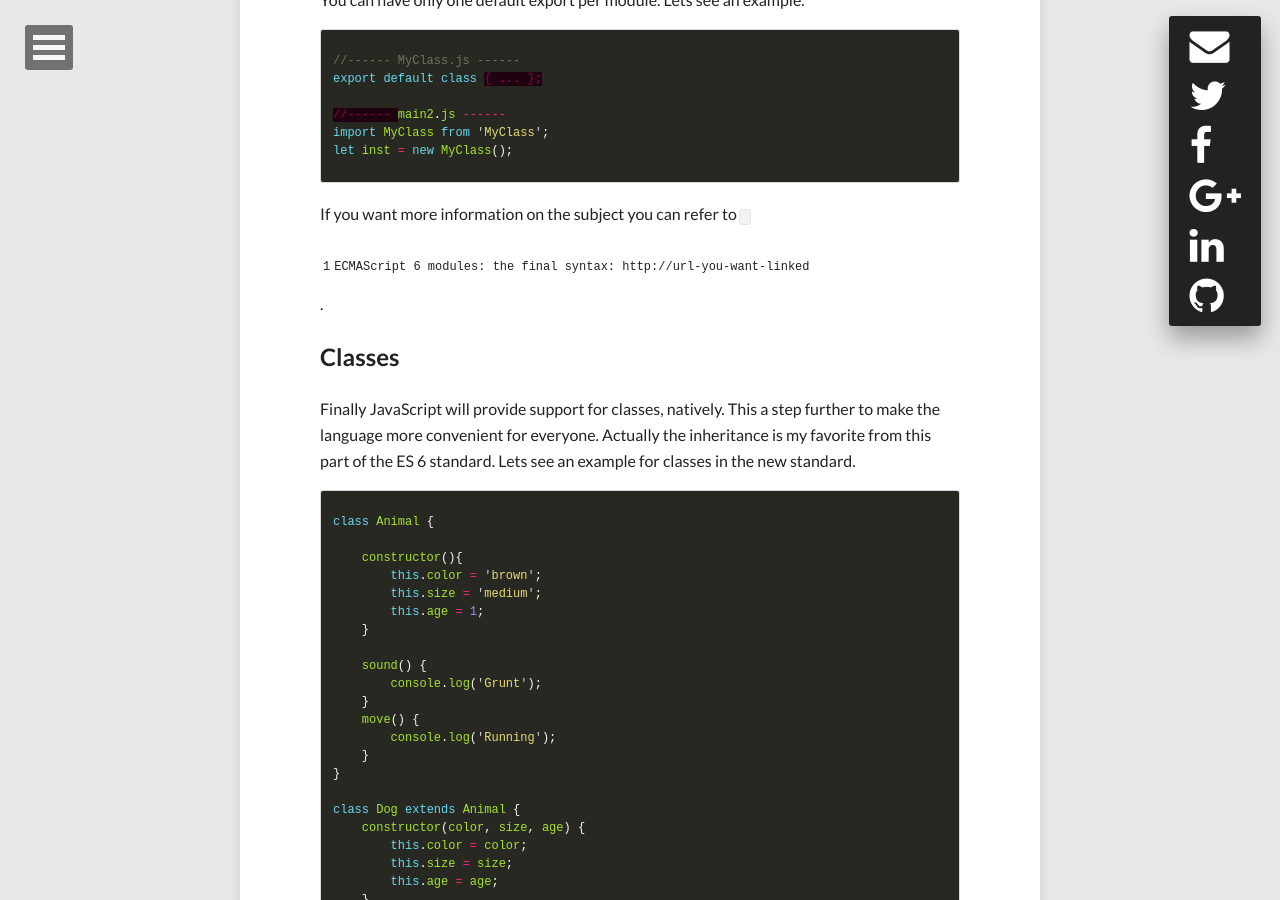
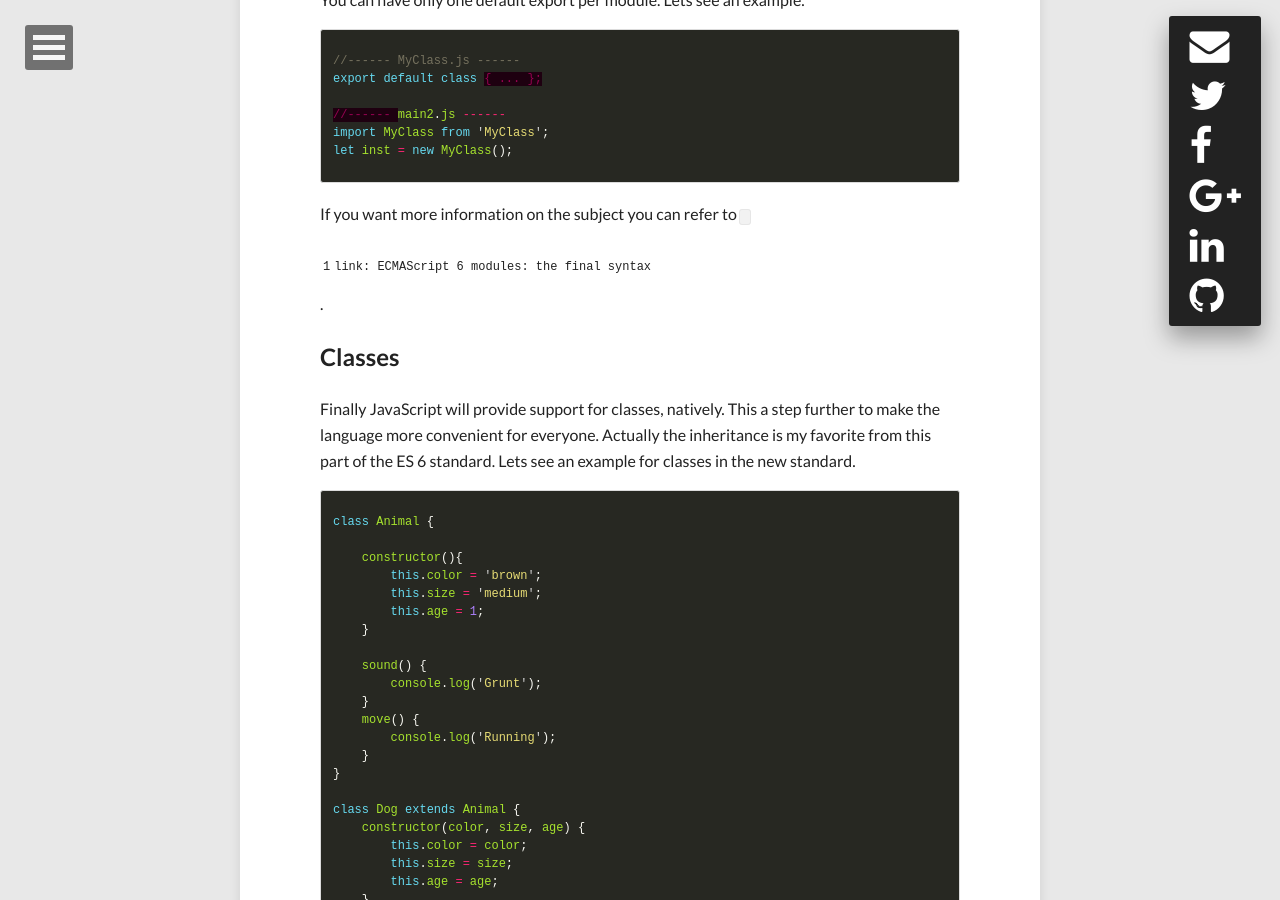
Before and after one commit to itanev/itanev.github.io, a Jekyll site: the page built from _posts/2014-11-30-ecmascript-6-the-new-javascript.md, in a window 1280 px wide and 900 px high, scrolled down 6096 px. Built offline with Jekyll 4.4.1, drawn with Linux system fonts in a browser that asks for light colours; nearby versions of some CDN libraries; comment, search, counter and statistics services are not loaded.

Commit message:
Fix in the post about ECMAScript 6 part 1

```diff
--- a/_posts/2014-11-30-ecmascript-6-the-new-javascript.md
+++ b/_posts/2014-11-30-ecmascript-6-the-new-javascript.md
@@ -7,6 +7,7 @@ tags: [JavaScript, ECMAScript 6, new standard]
 image:
   feature: abstract-8.jpg
 comments: true
+link: http://www.2ality.com/2014/09/es6-modules-final.html
 share: true
 ---
 
@@ -236,7 +237,7 @@ import MyClass from 'MyClass';
 let inst = new MyClass();
 {% endhighlight %}
 
-If you want more information on the subject you can refer to `ECMAScript 6 modules: the final syntax: http://url-you-want-linked`.
+If you want more information on the subject you can refer to `link: ECMAScript 6 modules: the final syntax`.
 
 ##Classes
 
```
